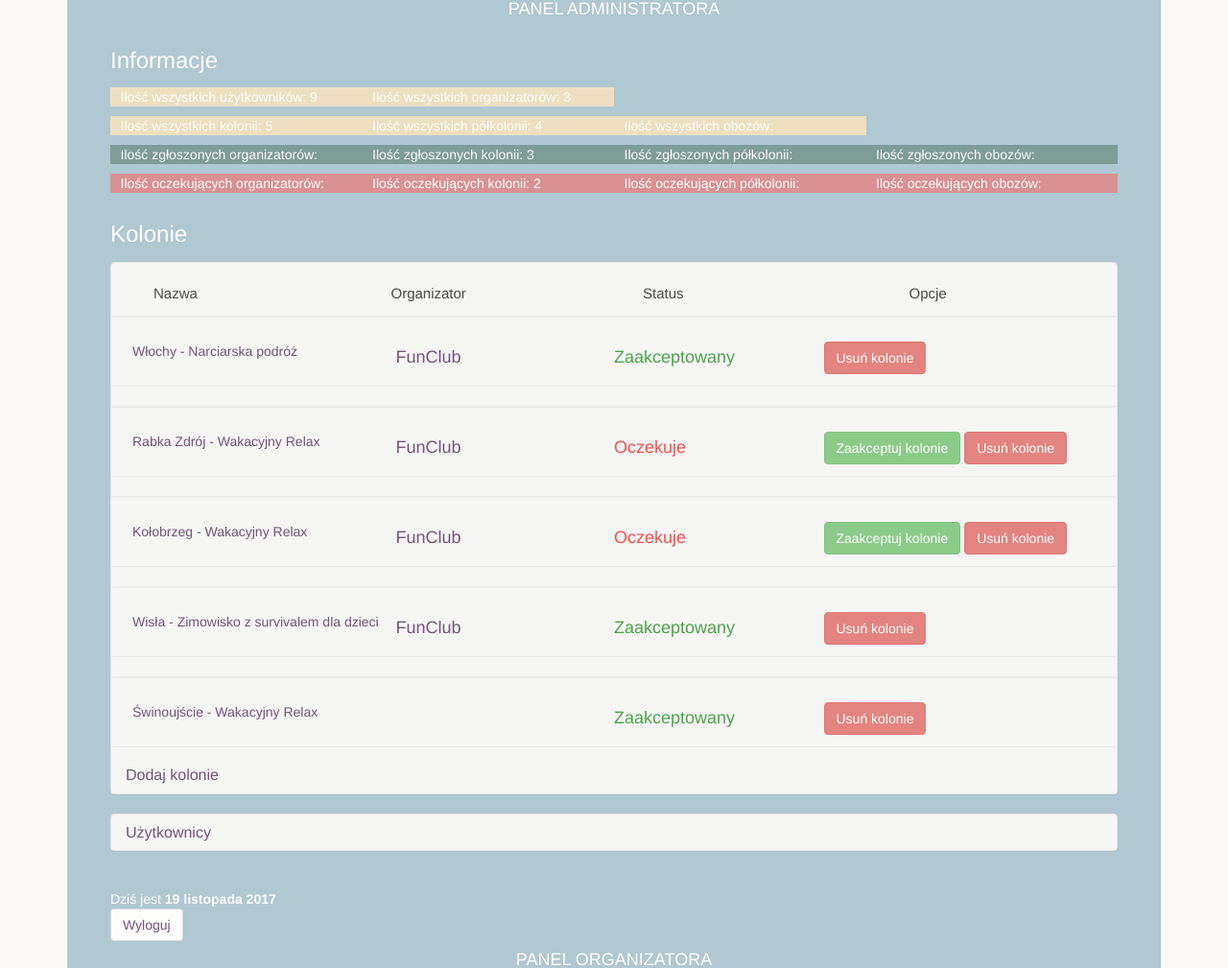
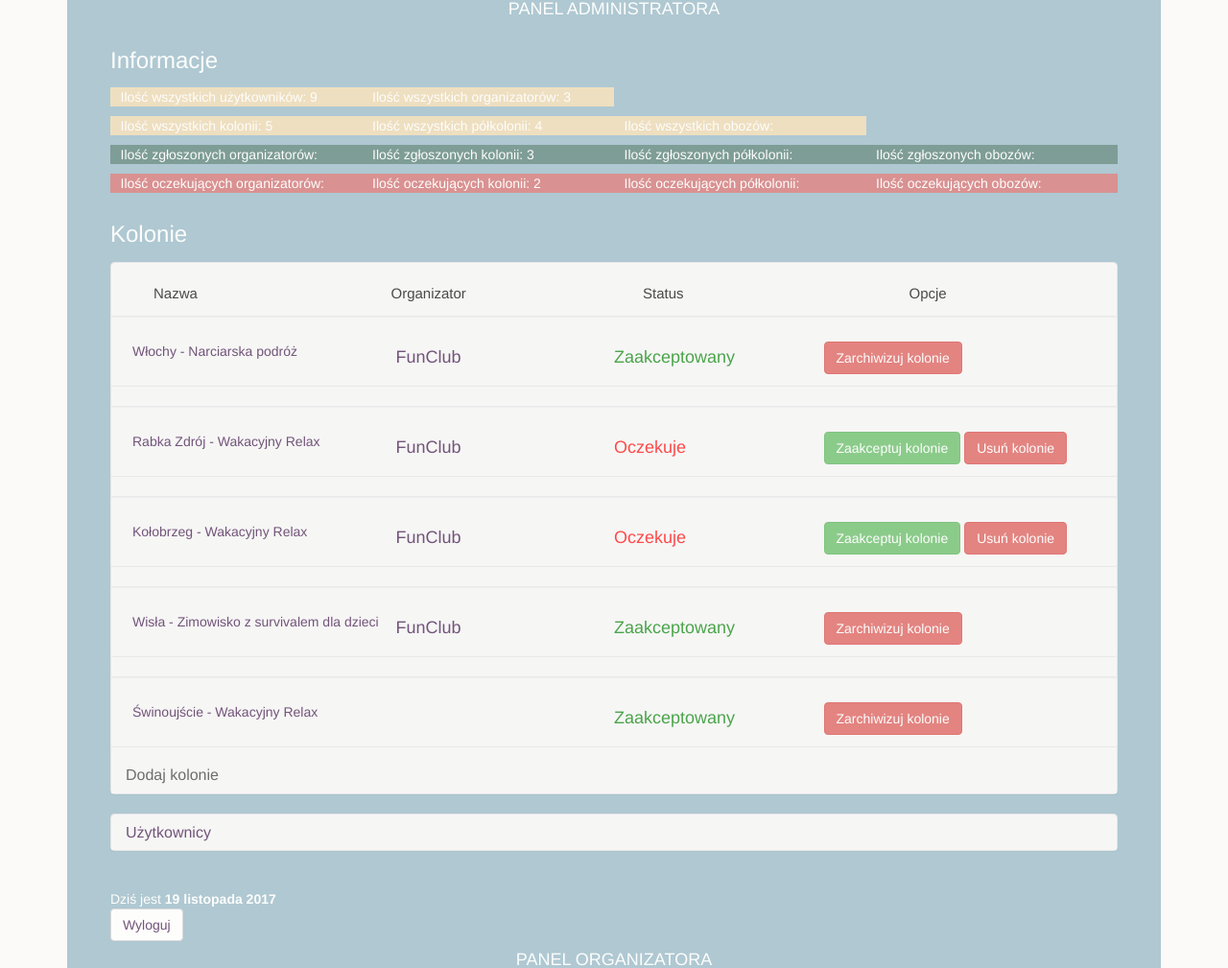
Before and after one commit to KSzpak1627/PI, a PHP site: page /log.php in a window 1280 px wide. Shown: the part 834-1843 px from the top of the page at 96% size. Run offline with PHP 8.4, Linux system fonts and the light colour scheme; a user stored in the database is signed in; data comes from the database, SQL or seed files in the repository; data that the repository does not hold is empty; some libraries are stand-ins or nearby versions.

Commit message:
Update log.php

```diff
--- a/PI/log.php
+++ b/PI/log.php
@@ -370,7 +370,7 @@
                                    <input type="hidden" name="IDkol" value="<?php echo "$row[IDkol]";?>">
                                    <input type="hidden" name="aktywnoscKol" value="<?php echo "$row[aktywnoscKol]";?>">
                                    <?php if("$row[aktywnoscKol]"==1) { ?>
-                                   <input class="btn btn-danger" type="submit" name="delete" value="Usuń kolonie">
+                                   <input class="btn btn-danger" type="submit" name="delete" value="Zarchiwizuj kolonie">
                                    <?php } else { ?>
                                    <input class="btn btn-success" type="submit" name="update" value="Zaakceptuj kolonie">
 								    <input class="btn btn-danger" type="submit" name="delete" value="Usuń kolonie">
@@ -391,8 +391,8 @@
                 <div class="panel-heading" role="tab" id="heading11">
                   <h4 class="panel-title">
                     <a role="button" data-toggle="collapse" data-parent="#accordion" href="#collapse11" aria-expanded="true" aria-controls="collapse11">
+                    </a>
                       Dodaj kolonie
-                    </a>
                   </h4>
                 </div>
                 <div id="collapse11" class="panel-collapse collapse" role="tabpanel" aria-labelledby="heading11">
@@ -850,6 +850,8 @@
 					$query=mysqli_query($myConnection, $sqlCommand);
 					while($row = mysqli_fetch_array($query)){
 						$buttons = '<a href="toggleUczK.php?iduser='.$row['IDuser'].'&idkol='.$row['IDkol'].'" class="btn btn-xs btn-default">Zarządzaj</a>';
+
+
 					?>
 					<li class="list-group-item"><?php echo $row['nazwakol']; ?> <div class="pull-right"><?php echo $buttons; ?></div></li>
 				  <?php  } ?>
```
